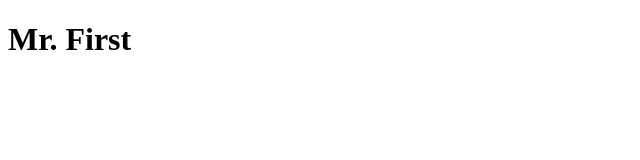
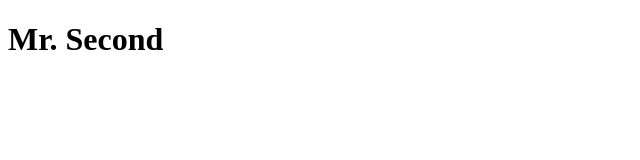
Before and after one commit to Usnie/three-devs, a plain HTML site: page index.html in a window 1280 px wide. Shown: the full height of the page, 0-640 px from the left. Drawn offline with Linux system fonts and the light colour scheme.

Commit message:
Second: deleted words

```diff
--- a/index.html
+++ b/index.html
@@ -7,6 +7,6 @@
   <title>Document</title>
 </head>
 <body>
-  <h1>Mr. First </h1>
+  <h1>Mr. Second</h1>
 </body>
 </html>
```
